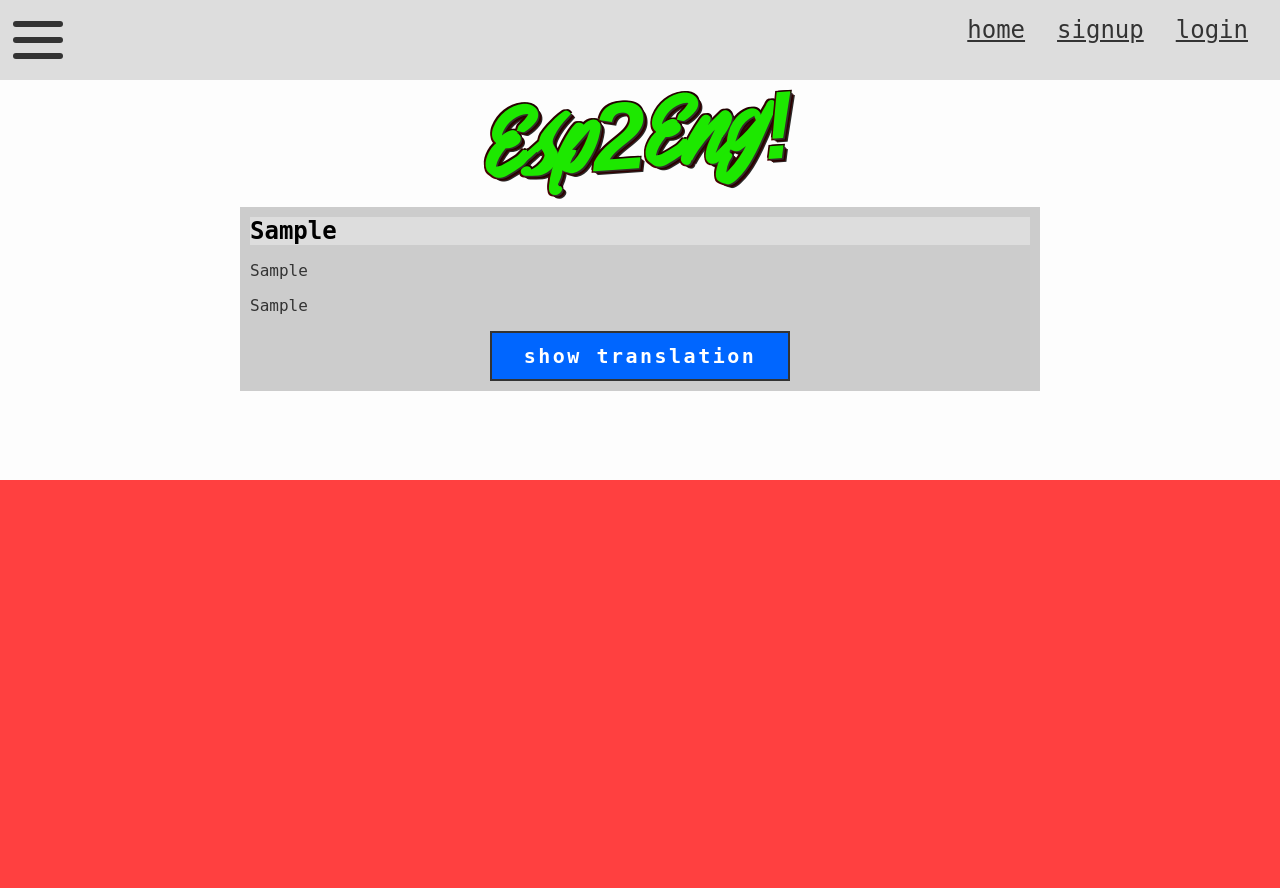
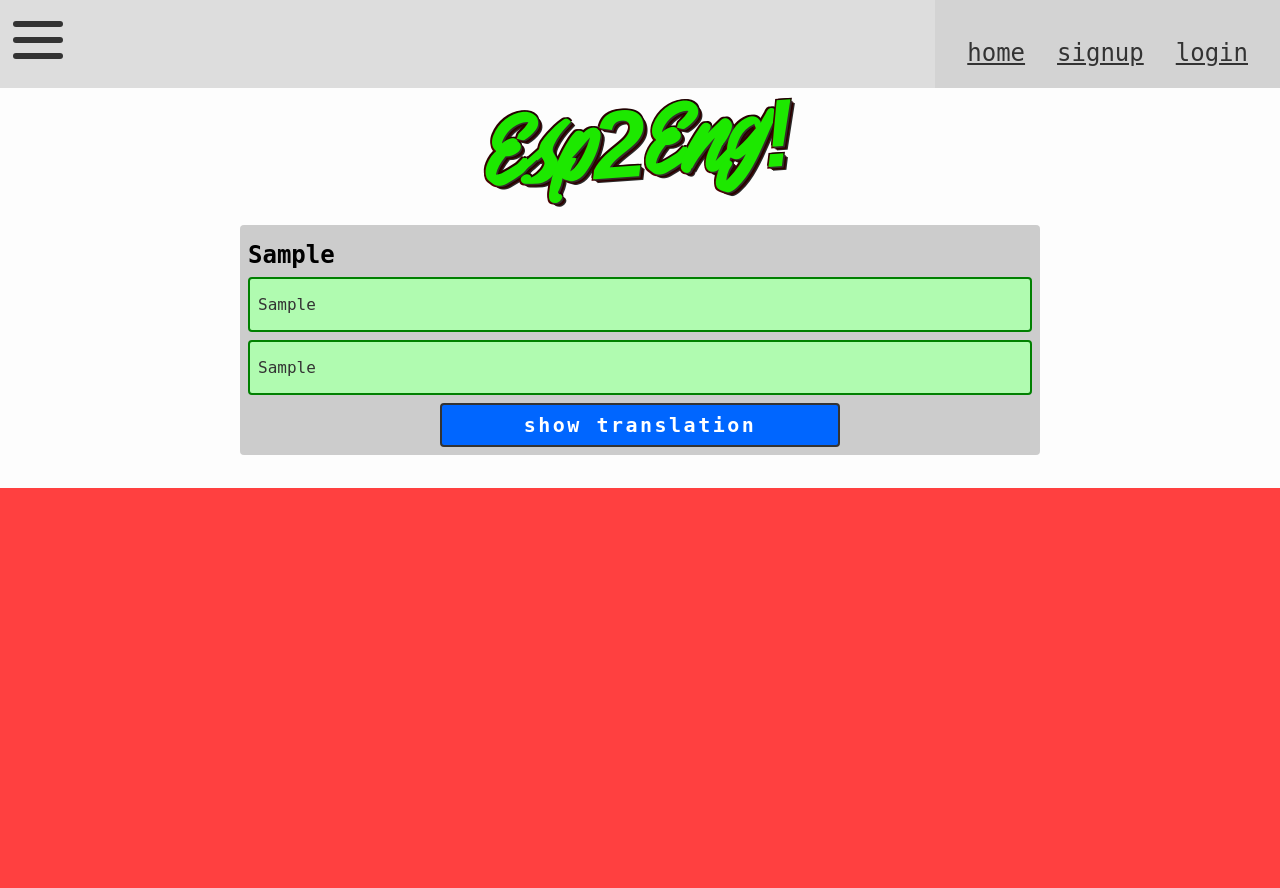
Before and after one commit to brandon-wallace/esp2eng, a Flask app: page / in a window 1280 px wide. Before the commit the page ends 480 px from the top, so only its background shows below. Run offline with Flask 2, Linux system fonts and the light colour scheme; tables that the repository leaves empty hold one stand-in row (values such as "Sample post").

Commit message:
Menu and Random Query
Add a query of random words from the database.
Configured the hamburger menu.

```diff
--- a/application/main/routes.py
+++ b/application/main/routes.py
@@ -1,6 +1,7 @@
 from flask import render_template, redirect, url_for, flash
 from flask_login import login_required
 from sqlalchemy.exc import IntegrityError
+from sqlalchemy.sql import func
 from application import db
 from application.main import main
 from application.forms import AddEntryForm
@@ -11,7 +12,7 @@
 def index():
     '''Index route'''
 
-    words = Word.query.all()
+    words = Word.query.order_by(func.random())
     return render_template('main/index.html', words=words)
 
 
--- a/application/static/css/style.css
+++ b/application/static/css/style.css
@@ -27,31 +27,12 @@
     width: 100%;
     height: 100%;
     background: linear-gradient(to bottom, #FDFDFD 50%, #FF4040 50%);
-    /*
-    background: url('../images/couple_for_web_bw2.png'),
-                linear-gradient(to bottom, #FFFFFF 50%, #7B7B7A 50%);
-    background-position: bottom right;
-    background-size: cover;
-    background-repeat: no-repeat;
-    */
 }
 
 .login__page {
-    /*
-    background-image: url('../images/man_laugh_for_web_bw.png');
-    background-position: bottom left;
-    background-size: auto;
-    background-repeat: no-repeat;
-    */
 }
 
 .signup__page {
-    /*
-    background-image: url('../images/side_face_bw.png');
-    background-position: bottom left;
-    background-size: cover;
-    background-repeat: no-repeat;
-    */
 }
 
 a {
@@ -83,6 +64,7 @@
 header {
     width: 100%;
     display: flex;
+    position: relative;
 }
 
 nav {
@@ -91,6 +73,7 @@
 }
 
 .hamburger {
+    z-index: 10;
     width: 50px;
     height: 50px;
     width: 80px;
@@ -229,7 +212,6 @@
 .bttn {
     border: 0;
     width: 100%;
-    height: 50px;
     display: block;
     color: #FFFFFF;
     font-weight: bold;
@@ -253,12 +235,21 @@
     padding: 1rem;
     display: flex;
     box-sizing: border-box;
-    justify-content: flex-end;
+    justify-content: center;
+    position: absolute;
+    top: 0;
+    left: 0;
+    z-index: 9;
+    flex-direction: column;
+    background-color: lightgray;
+    width: 100vw;
+    height: 100vh;
 }
 
 .menu__item {
     margin: 0;
-    padding: 0;
+    padding: 2rem;
+    font-size: 3rem;
 }
 
 .menu__link {
@@ -308,28 +299,62 @@
     max-width: 800px;
 }
 
+.words {
+    padding: 10px;
+    box-sizing: border-box;
+}
+
+.word__header {
+}
+
+.word__div {
+    padding: 0 .5rem;
+    border-radius: 4px;
+    margin-bottom: .5rem;
+    border: 2px solid green;
+    background-color: #B0FBB0;
+}
+
 .word__tile {
     width: 100%;
+    padding: .5rem;
     max-width: 800px;
     margin: 15px auto;
-    padding: 10px;
+    border-radius: 4px;
     box-sizing: border-box;
     background-color: #CCCCCC;
 }
 
 .word__title {
-    background-color: #DDDDDD;
+    margin: 8px 0;
+}
+
+.word-definitions {
+    display: flex;
+    flex-direction: column;
+}
+
+.word-definition {
+    width: 100%;
+    color: #000000;
+    padding: .25rem 1rem;
+    border-radius: 4px;
+    box-sizing: border-box;
+    margin: .25rem 0;
+    border: 2px solid green;
 }
 
 .show-translation-bttn {
     margin: 0 auto;
-    padding: .25rem 0;
-    max-width: 300px;
+    padding: .5rem 0;
+    max-width: 400px;
+    border-radius: 4px;
     box-sizing: border-box;
 }
 
 .hidden {
     display: none;
+    color: #777777;
 }
 
 .word__footer {
@@ -349,8 +374,27 @@
         flex-direction: row;
         justify-content: flex-end;
     }
+    .menu {
+        width: unset;
+        height: unset;
+        position: unset;
+        flex-direction: row;
+    }
     .menu__link {
         font-size: 1.5rem;
+    }
+
+    .menu__item {
+        padding: 0;
+    }
+    .word-definition {
+        margin: .25rem;
+    }
+}
+
+@media only screen and (min-width: 800px) {
+    .word-definitions {
+        flex-direction: row;
     }
 }
 
--- a/application/static/js/script.js
+++ b/application/static/js/script.js
@@ -5,7 +5,7 @@
 
 let menuToggle = false;
 
-//if (window.innerWidth < 750) {
+if (window.innerWidth < 750) {
     hamburgerButton.addEventListener('click', () => {
         menuToggle = menuToggle === false ? true : false;
         if (menuToggle) {
@@ -16,11 +16,13 @@
           navigation.style.display = 'none';
         }
     });
-//}
+}
 
 
-const showTranslation = document.querySelector('.show-translation-bttn');
+const showTranslation = document.querySelectorAll('.show-translation-bttn');
 
+
+/*
 if (showTranslation) {
 
     console.log(`Button is available`);
@@ -33,3 +35,34 @@
     showTranslation.addEventListener('click', showText);
 
 }
+*/
+
+const whichButton = (event) => {
+    const parentN = event.target.parentNode;
+    console.log(parentN);
+}
+
+showTranslation.forEach(bttn => {
+    bttn.addEventListener('click', whichButton)
+});
+
+//const tileImage = document.querySelectorAll('.tile-img');
+//
+//
+//const openModal = (event) => {
+//    const modalImage = event.target.alt;
+//    document.querySelector('.'+modalImage).style.display = 'flex';
+//}
+//
+//
+//tileImage.forEach(tile => {
+//    tile.addEventListener('click', openModal);
+//});
+//
+//
+//const closeModal = () => {
+//    const modals = document.querySelectorAll('.modal');
+//    for (let i = 0; i < modals.length; i++) {
+//        modals[i].style.display = 'none';
+//    }
+//}
--- a/application/templates/main/index.html
+++ b/application/templates/main/index.html
@@ -14,30 +14,46 @@
 
       {% if words %}
         {% for word in words %}
+
           <div class="word__tile">
             <div class="word__content">
+
               <div class="word__header">
                 <h2 class="word__title">{{ word.word_es }}</h2>
               </div>
+
               <div class="word__div">
                 <p class="sentence">{{ word.sentence1_es }}</p>
                 <p class="sentence hidden">{{ word.sentence1_en }}</p>
               </div>
+
               <div class="word__div">
                 <p class="sentence">{{ word.sentence2_es }}</p>
                 <p class="sentence hidden">{{ word.sentence2_en }}</p>
               </div>
-              <p class="word-definition hidden">{{ word.definition1_en }}</p>
-              {#
-              <p class="word-definition hidden">{{ word.definition2_en if (word.definition2_en) }}</p>
-              <p class="word-definition hidden">{{ word.definition3_en if word.definition3_en }}</p>
-              <p class="word-definition hidden">{{ word.definition4_en if word.definition4_en }}</p>
-              #}
+
+              <div class="word-definitions">
+
+                <p class="word-definition hidden">{{ word.definition1_en }}</p>
+                {% if word.definition2_en %}
+                  <p class="word-definition hidden">{{ word.definition2_en if (word.definition2_en) }}</p>
+                {% endif %}
+                {% if word.definition3_en %}
+                  <p class="word-definition hidden">{{ word.definition3_en if word.definition3_en }}</p>
+                {% endif %}
+                {% if word.definition4_en %}
+                  <p class="word-definition hidden">{{ word.definition4_en if word.definition4_en }}</p>
+                {% endif %}
+
+              </div>
+
               <div class="word__footer">
                 <button class="bttn show-translation-bttn" type="submit">show translation</button>
               </div>
+
             </div>
           </div>
+
         {% endfor %}
       {% endif %}
 
```
Also changed, not shown: application/database.db, 2 other files.
